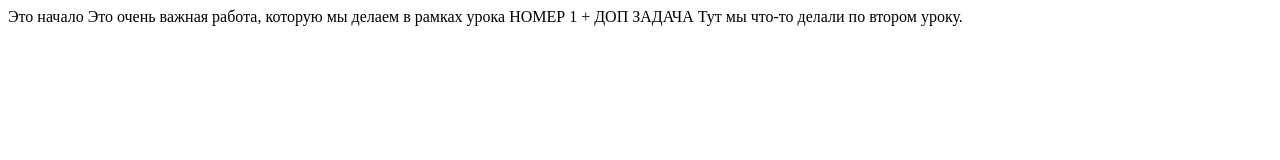
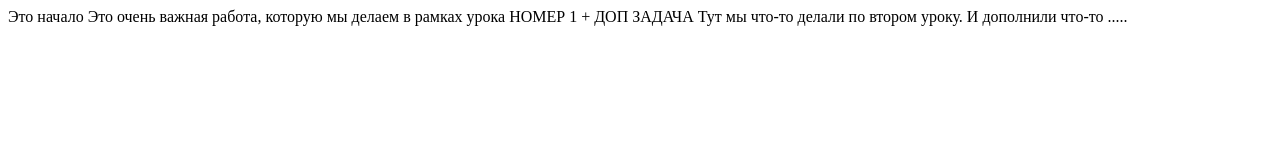
Before and after one commit to Susgriv/GeekBrains, a plain HTML site: page index.html in a window 1280 px wide. Drawn offline with Linux system fonts and the light colour scheme.

Commit message:
Лессон 2 задача 2

```diff
--- a/index.html
+++ b/index.html
@@ -7,6 +7,6 @@
 <body>
     Это начало
     Это очень важная работа, которую мы делаем в рамках урока НОМЕР 1 + ДОП ЗАДАЧА
-    Тут мы что-то делали по втором уроку.
+    Тут мы что-то делали по втором уроку. И дополнили что-то .....
 </body>
 </html>
```
